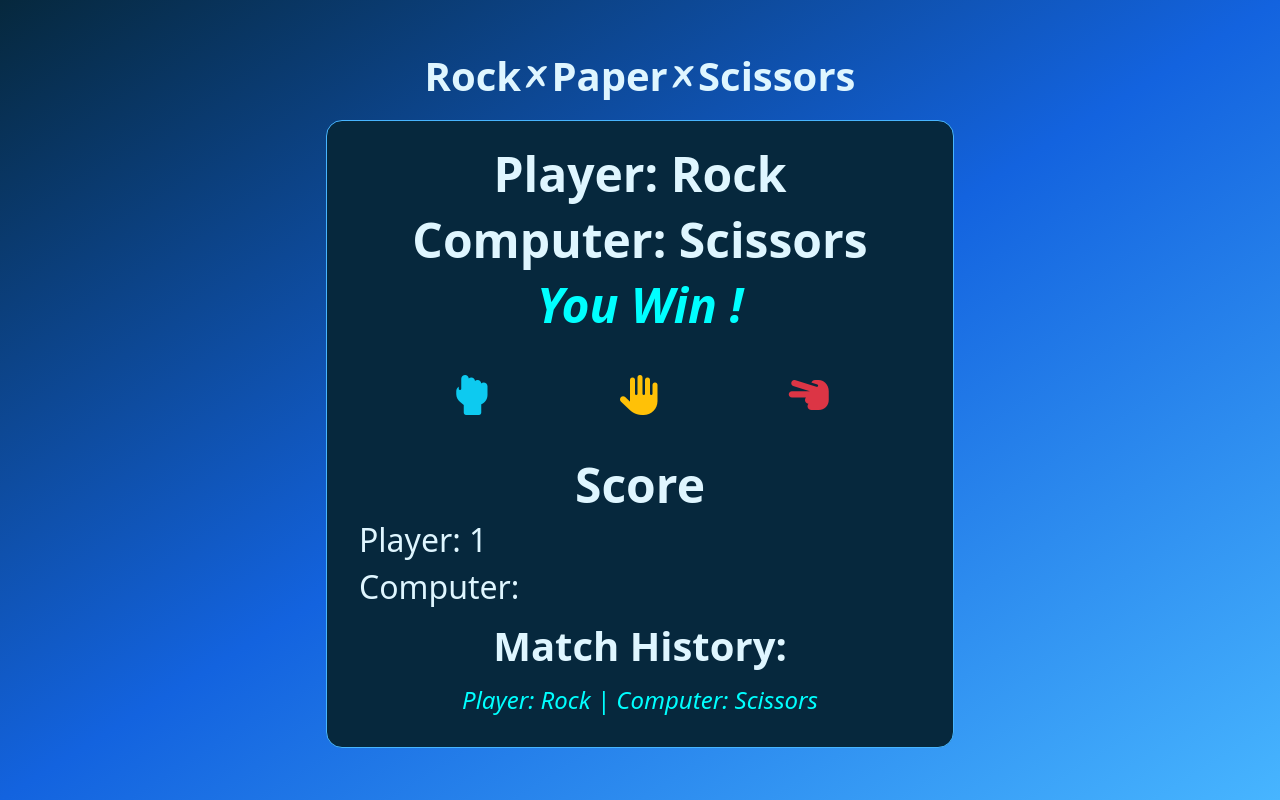
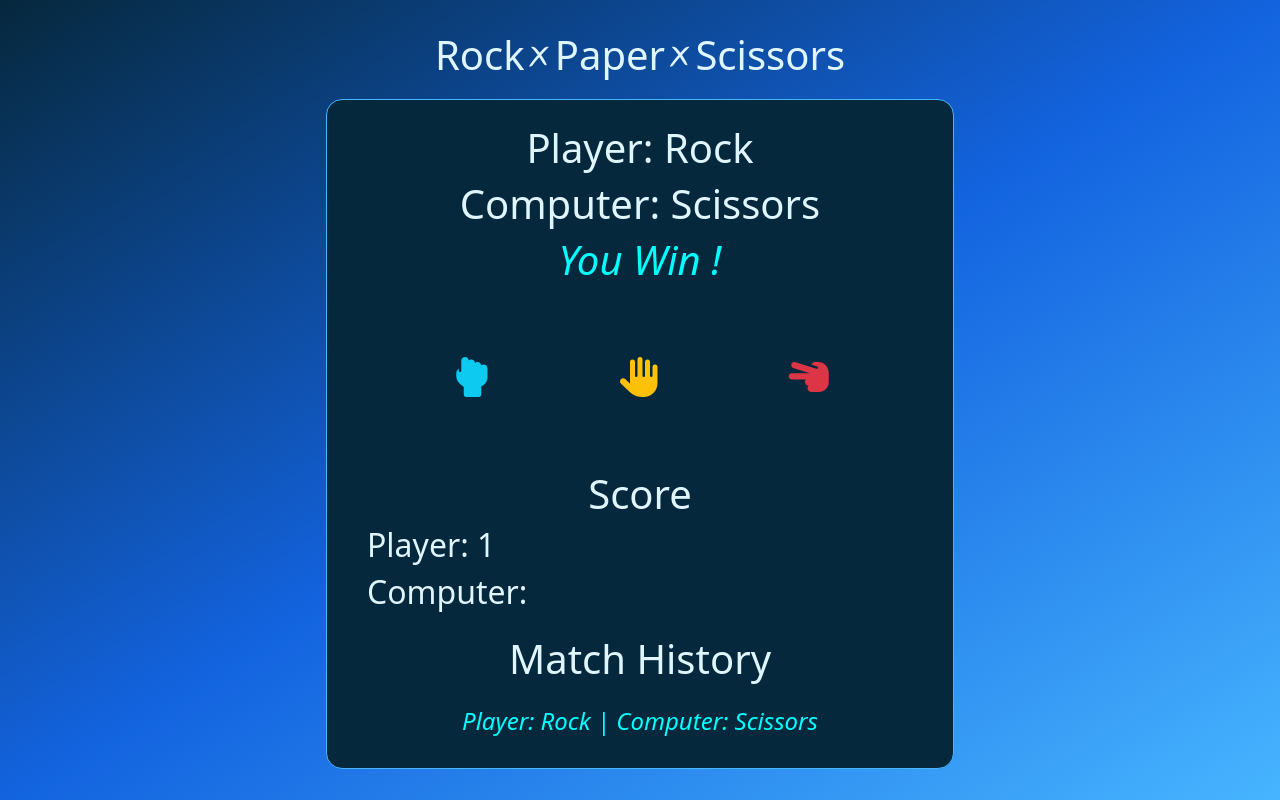
Before and after one commit to Punzalan123/Rock, a plain HTML site: page index.html in a window 1280 px wide. Both pictures are taken after a click on the button 471 px from the left and 434 px from the top of the page. Drawn offline with nearby package versions, Linux system fonts and the light colour scheme.

Commit message:
updated space and font size

```diff
--- a/index.html
+++ b/index.html
@@ -11,9 +11,6 @@
     <style>
         h1, h2, h2 span, h4{
             color: #DFF6FF;
-        }
-        h1{
-            font-weight: bold !important;
         }
         body{
             background-image: linear-gradient(to bottom right,  #06283D, #1363DF, #47B5FF);
@@ -104,26 +101,27 @@
     <div class="container-fluid">
         <div class="qwerty d-flex flex-column mt-auto">
             <h1 class="rocktitle">Rock🗴Paper🗴Scissors</h1>
-            <div class="rockbox text-center rounded-4 p-3 pt-4 pb-4 col-12 col-lg-6 col-md-8">
-                <h1 class="display-5" id="ako">Player: </h1>
-                <h1 class="display-5" id="computer">Computer: </h1>
-                <h1 class="display-5 fst-italic" id="res">Result: </h1>
-                <div class="mt-3 mb-3 text-center">
+            <h4  id="click">(Click to play)</h4>
+            <div class="rockbox text-center rounded-4 px-3 py-4 col-12 col-lg-6 col-md-8">
+                <h1 class="" id="ako">Player: </h1>
+                <h1 class="" id="computer">Computer: </h1>
+                <h1 class="fst-italic" id="res">Result: </h1>
+                <div class="my-5 text-center">
                     <button class="bots btn w-25 m-2 fs-1 text-info" id="Rock"><i class="fa-solid fa-hand-back-fist"></i></button>
                     <button class="bots btn w-25 m-2 fs-1 text-warning" id="Paper"><i class="fa-solid fa-hand"></i></button>
                     <button class="bots btn w-25 m-2 fs-1 text-danger" id="Scissors"><i class="fa-solid fa-hand-scissors"></i></button>
                 </div>
-                <div class="m-3">
-                    <h1 class="display-5" id="score">Score</h1>
+                <div class="my-4 px-4">
+                    <h1 class="" id="score">Score</h1>
                     <h2 class="text-start" id="playscore">Player: <span id="Pscor"></span></h2>
                     <h2 class="text-start" id="compscore">Computer: <span id="Cscor"></span></h2>
                 </div>
-                <h1 class="mb-3" id="history">Match History:</h1>
+                <h1 class="my-4" id="history">Match History</h1>
                 <div class="fst-italic" id="disp"></div>
-                <h4 class="mt-5" id="view" data-bs-toggle="modal" data-bs-target="#stat">View History</h4>
+                <h4 class="mt-4" id="view" data-bs-toggle="modal" data-bs-target="#stat">View History</h4>
                 <!-- Modal -->
                 <div class="modal fade" id="stat" data-bs-backdrop="static" data-bs-keyboard="false" tabindex="-1" aria-labelledby="sbl" aria-hidden="true">
-                    <div class="modal-dialog">
+                    <div class="modal-dialog modal-dialog-centered">
                         <div class="modal-content">
                             <div class="modal-header">
                             <h5 class="modal-title text-white text-center" id="sbl">Match History</h5>
--- a/rock.js
+++ b/rock.js
@@ -11,6 +11,7 @@ g = document.getElementById('score');
 i = document.getElementById('compscore');
 j = document.getElementById('playscore');
 k = document.getElementById('view');
+l = document.getElementById('click');
 h.style.display = 'none';
 g.style.display = 'none';
 i.style.display = 'none';
@@ -30,6 +31,7 @@ bots.forEach(button => button.addEventListener("click", () => {
     pleyawan.style.display = 'block';
     compshop.style.display = 'block';
     win.style.display = 'block';
+    l.style.display = 'none';
     playR1 = button.id;
     // next();
     brandy = Math.floor(Math.random() * 3) + 1;
```
